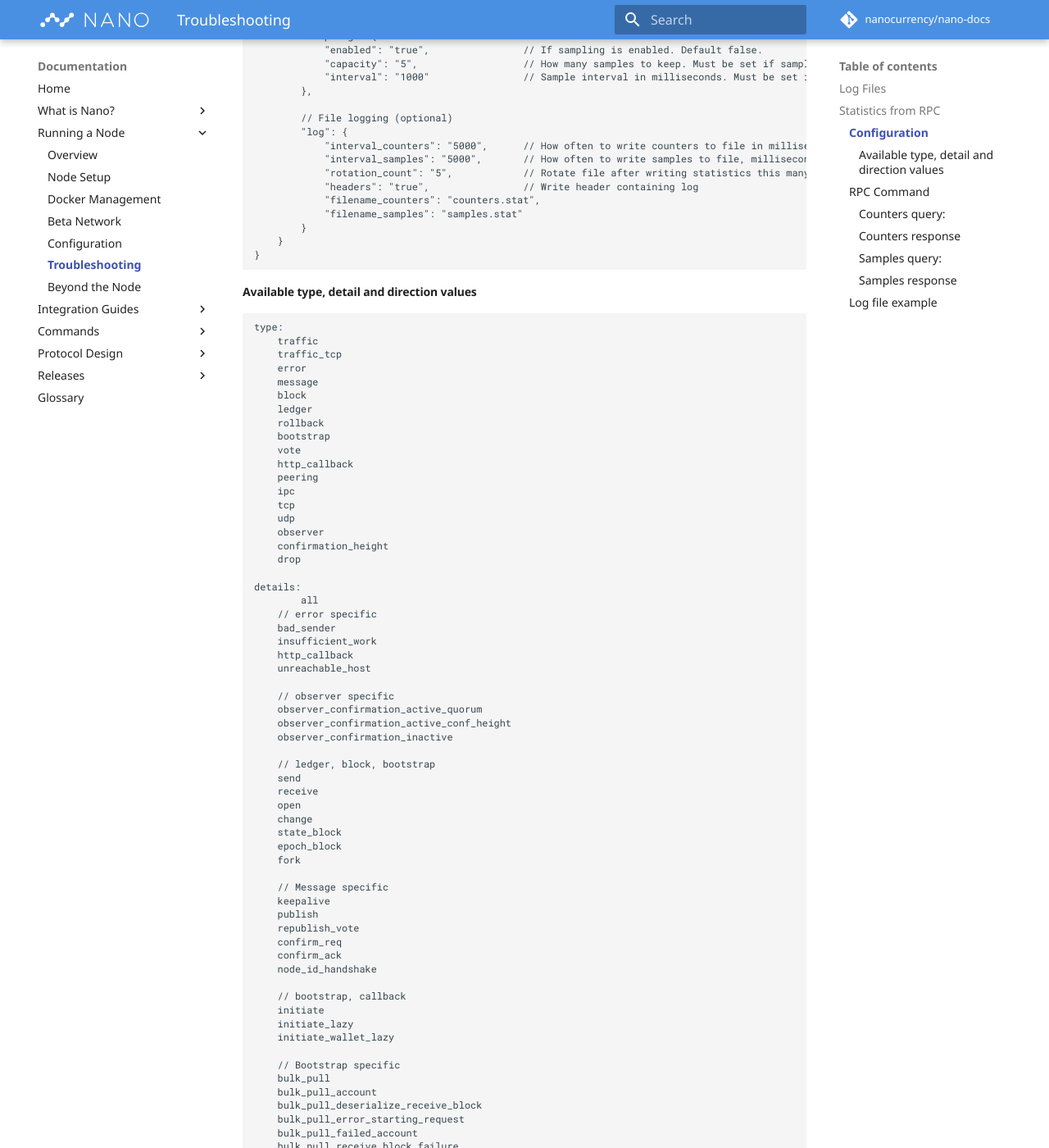
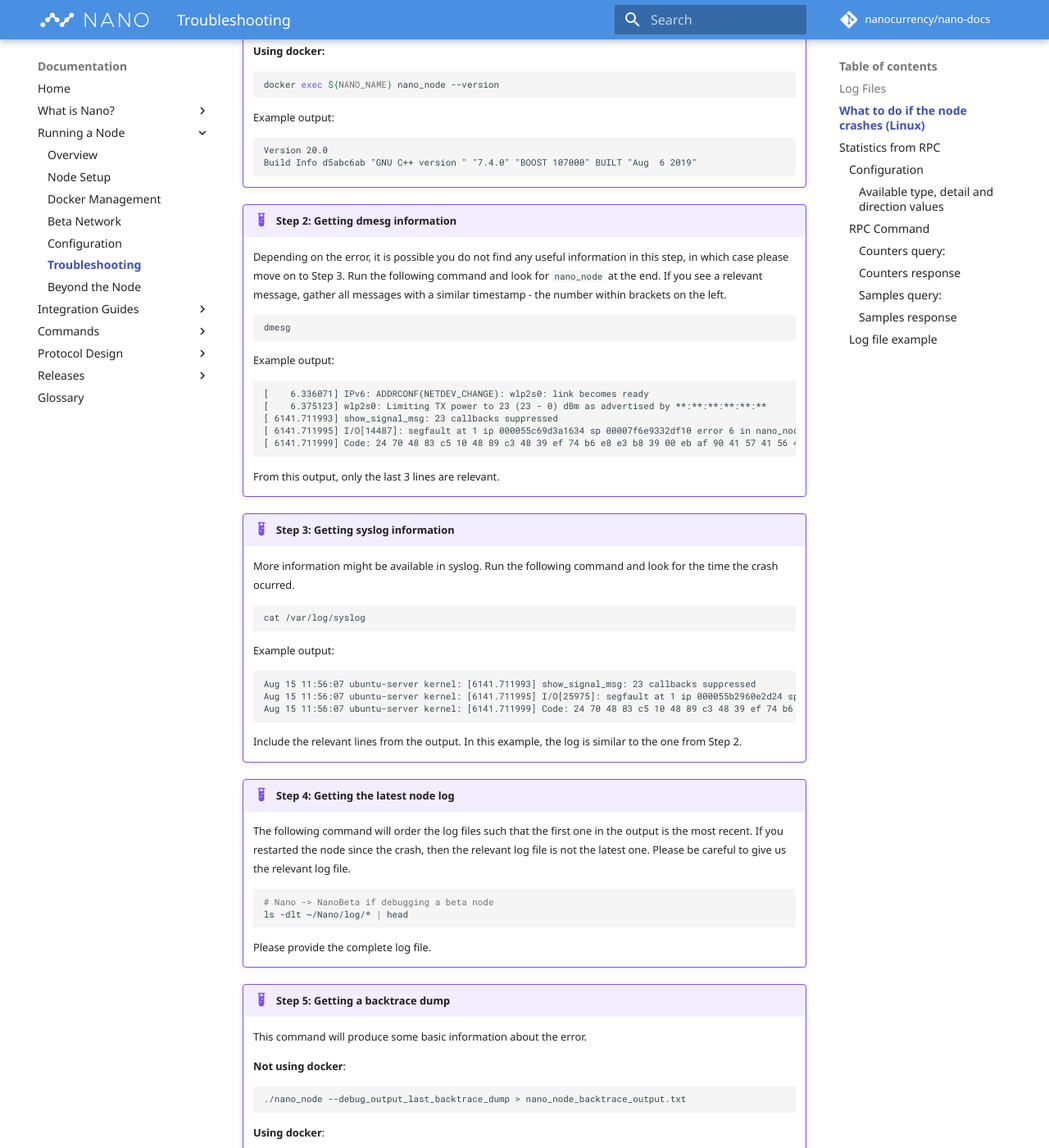
Before and after one commit to nanocurrency/nano-docs, an MkDocs documentation site: the page built from docs/running-a-node/troubleshooting.md, in a window 1280 px wide and 1400 px high, scrolled down 981 px. Shown: the whole window at 82% size. Built offline with MkDocs 1.6.1 and Material for MkDocs 9.7.7, drawn with Linux system fonts in a browser that asks for light colours; comment, search, counter and statistics services are not loaded; some of the changed text lies outside the part shown.

Commit message:
Add initial guide on what to do if the node crashes (#74)
* Add initial guide on what to do if the node crashes

* Step to check syslog

````diff
--- a/docs/running-a-node/troubleshooting.md
+++ b/docs/running-a-node/troubleshooting.md
@@ -7,6 +7,104 @@
 | Windows | `:::bash C:\Users\<user>\AppData\Local\Nano\log` -or- `:::bash %LOCALAPPDATA%\Nano\log`  |
 | OSX     | `:::bash /Users/<user>/Library/Nano/log ` |
 | Linux   | `:::bash /home/<user>/Nano/log ` |
+
+---
+
+## What to do if the node crashes (Linux)
+
+!!! warning "Do not restart the node"
+    If your node crashes, please follow this guide before attempting to run it again.
+
+If the node crashes, the most commonly seen message is "Segmentation fault (core dumped)". When using docker, this message will only show up in the docker logs. In any case, this is often not enough to go on in terms of figuring out what went wrong. The next steps detail what you should do to provide us with as much information as possible about the problem.
+
+When you are done gathering all information, please [create a new Github issue](https://github.com/nanocurrency/nano-node/issues/new), or [reach us on Discord](https://chat.nano.org) in the *#support* channel, detailing your issue as much as possible.
+
+!!! example "Step 1: Getting version information"
+    This command prints the node build information.
+
+    **Not using docker:**
+    ```bash
+    ./nano_node --version
+    ```
+    **Using docker:**
+    ```bash
+    docker exec ${NANO_NAME} nano_node --version
+    ```
+
+    Example output:
+    ```
+    Version 20.0
+    Build Info d5abc6ab "GNU C++ version " "7.4.0" "BOOST 107000" BUILT "Aug  6 2019"
+    ```
+
+!!! example "Step 2: Getting dmesg information"
+    Depending on the error, it is possible you do not find any useful information in this step, in which case please move on to Step 3.
+    Run the following command and look for `nano_node` at the end. If you see a relevant message, gather all messages with a similar timestamp - the number within brackets on the left.
+
+    ```bash
+    dmesg
+    ```
+
+    Example output:
+    ```
+    [    6.336071] IPv6: ADDRCONF(NETDEV_CHANGE): wlp2s0: link becomes ready
+    [    6.375123] wlp2s0: Limiting TX power to 23 (23 - 0) dBm as advertised by **:**:**:**:**:**
+    [ 6141.711993] show_signal_msg: 23 callbacks suppressed
+    [ 6141.711995] I/O[14487]: segfault at 1 ip 000055c69d3a1634 sp 00007f6e9332df10 error 6 in nano_node[55c69d25f000+70b000]
+    [ 6141.711999] Code: 24 70 48 83 c5 10 48 89 c3 48 39 ef 74 b6 e8 e3 b8 39 00 eb af 90 41 57 41 56 41 55 41 54 49 89 fc 55 53 48 81 ec a8 00 00 00 <c6> 04 25 01 00 00 00 31 64 48 8b 04 25 28 00 00 00 48 89 84 24 98
+    ```
+
+    From this output, only the last 3 lines are relevant.
+
+!!! example "Step 3: Getting syslog information"
+    More information might be available in syslog. Run the following command and look for the time the crash ocurred.
+
+    ```bash
+    cat /var/log/syslog
+    ```
+
+    Example output:
+    ```
+    Aug 15 11:56:07 ubuntu-server kernel: [6141.711993] show_signal_msg: 23 callbacks suppressed
+    Aug 15 11:56:07 ubuntu-server kernel: [6141.711995] I/O[25975]: segfault at 1 ip 000055b2960e2d24 sp 00007fcff50f6fc0 error 6 in nano_node[55b295f9b000+6d8000]
+    Aug 15 11:56:07 ubuntu-server kernel: [6141.711999] Code: 24 70 48 83 c5 10 48 89 c3 48 39 ef 74 b6 e8 e3 b8 39 00 eb af 90 41 57 41 56 41 55 41 54 49 89 fc 55 53 48 81 ec a8 00 00 00 <c6> 04 25 01 00 00 00 31 64 48 8b 04 25 28 00 00 00 48 89 84 24 98
+    ```
+
+    Include the relevant lines from the output. In this example, the log is similar to the one from Step 2.
+
+!!! example "Step 4: Getting the latest node log"
+    The following command will order the log files such that the first one in the output is the most recent. If you restarted the node since the crash, then the relevant log file is not the latest one. Please be careful to give us the relevant log file.
+
+    ```bash
+    # Nano -> NanoBeta if debugging a beta node
+    ls -dlt ~/Nano/log/* | head
+    ```
+
+    Please provide the complete log file.
+
+!!! example "Step 5: Getting a backtrace dump"
+    This command will produce some basic information about the error.
+
+    **Not using docker**:
+    ```bash
+    ./nano_node --debug_output_last_backtrace_dump > nano_node_backtrace_output.txt
+    ```
+
+    **Using docker**:
+    ```bash
+    mkdir -p /tmp/nano_node_crash && cd $_
+    docker exec ${NANO_NAME} nano_node --debug_output_last_backtrace_dump > nano_node_backtrace_output.txt
+    docker exec ${NANO_NAME} sh -c 'mkdir -p crash_files; mv nano_node_crash*.txt crash_files/'
+    docker cp ${NANO_NAME}:/crash_files/ . && mv crash_files/* .
+    ```
+
+!!! example "Step 6: Producing the archive file"
+    See the output of this command for the name of the file you should include in your report.
+    ```bash
+    FILE="nano_node_crash_$(date +"%Y-%m-%d_%H-%M-%S.tar.gz")" && tar czf $FILE --exclude=*.tar.gz nano_node_* && echo "Created archive $FILE"
+    ```
+
+---
 
 ## Statistics from RPC
 
````
